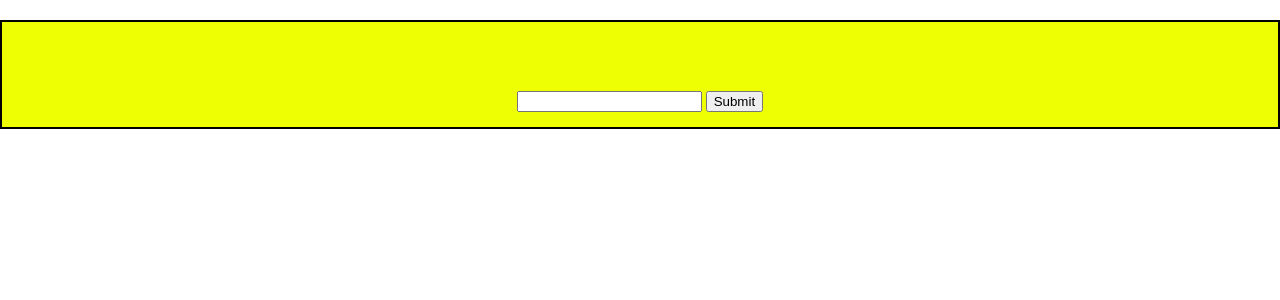
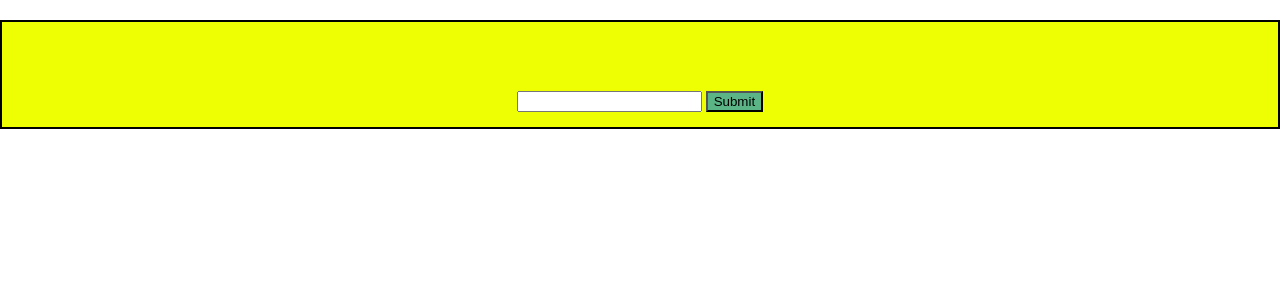
Before and after one commit to Evgenij009/WebTech_lab-5, a PHP site: page / in a window 1280 px wide. Shown: the part 69-369 px from the top of the page. Run offline with PHP 8.4, Linux system fonts and the light colour scheme.

Commit message:
Beta v0.2

```diff
--- a/style.css
+++ b/style.css
@@ -51,4 +51,6 @@ header {
     text-align: center;
 }
 
-.btn {}
+.btn {
+    background-color: rgba(26, 147, 191, 0.694);
+}
```
